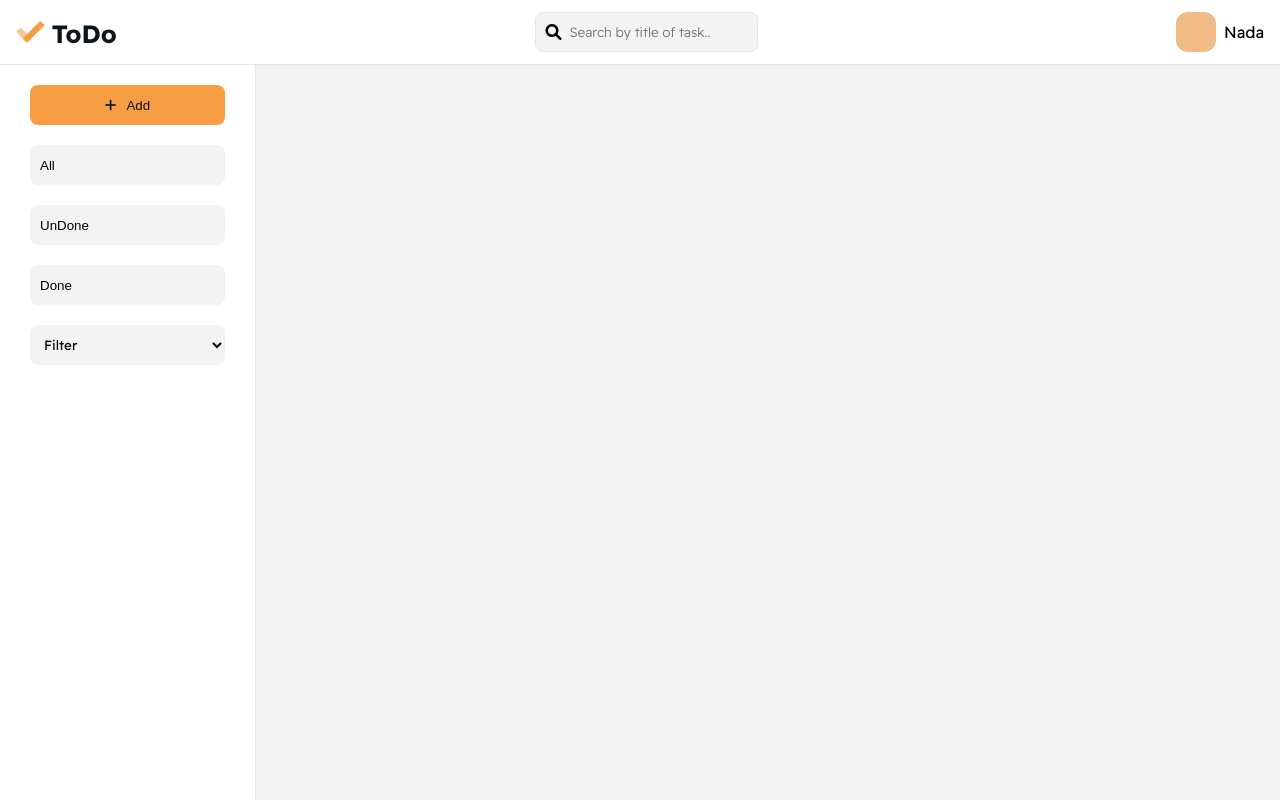
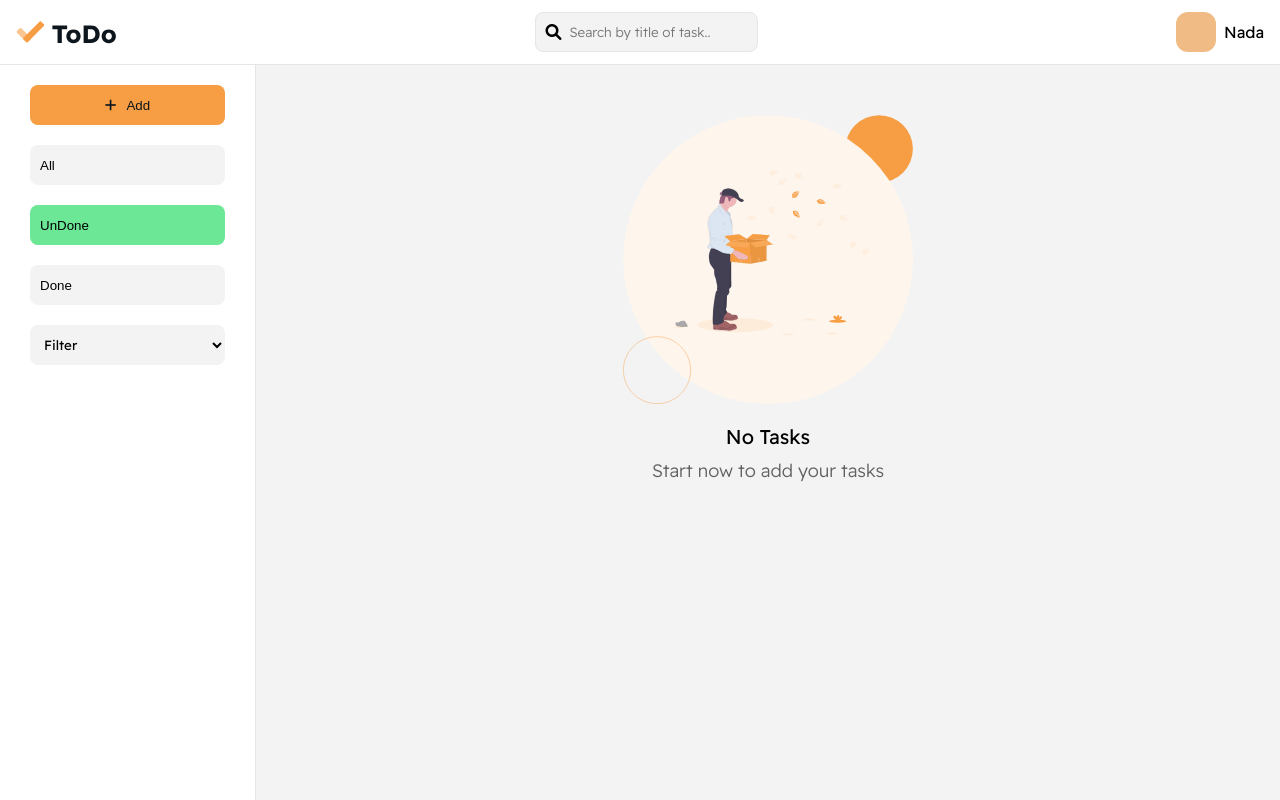
Before and after one commit to GSG-G11/todo-mohammad-nada, a React (Create React App) app: page / in a window 1280 px wide. Both pictures are taken after a click on the button "UnDone". Built offline with nearby package versions, Linux system fonts and the light colour scheme.

Commit message:
add no task img

```diff
--- a/public/index.html
+++ b/public/index.html
@@ -2,7 +2,7 @@
 <html lang="en" data-theme="light">
   <head>
     <meta charset="utf-8" />
-    <link rel="icon" href="../src/logo.svg" />
+    <link rel="icon" href="" />
     <meta name="viewport" content="width=device-width, initial-scale=1" />
     <meta name="theme-color" content="#000000" />
     <meta name="description" content="Web site created using create-react-app" />
--- a/src/components/Cards/Cards.css
+++ b/src/components/Cards/Cards.css
@@ -97,3 +97,28 @@
   content: '';
   position: absolute;
 }
+
+/* No Task Image */
+.no-task {
+  display: flex;
+  flex-direction: column;
+  align-items: center;
+  margin: 30px auto;
+}
+
+.no-task-img {
+   width: 30%;
+  height: 30%;
+}
+
+.no-task-p {
+  font-size: 20px;
+  margin-top: 20px;
+}
+
+.no-task-desc {
+  font-size: 18px;
+  margin-top: 10px;
+  font-weight: 300;
+  color: rgba(0, 0, 0, 0.603);
+}
--- a/src/components/Cards/Cards.jsx
+++ b/src/components/Cards/Cards.jsx
@@ -1,5 +1,6 @@
 import Card from './Card';
 import './Cards.css';
+import noTask from './noTask.svg';
 
 export default function Cards({
   tasks,
@@ -16,7 +17,8 @@ export default function Cards({
   return (
     <section className="wrap-cards">
       <ul className="grid-cards">
-        {tasks.map((task, index) => {
+        {tasks.length ? (
+          tasks.map((task, index) => {
             return (
               <Card
                 key={index}
@@ -26,7 +28,14 @@ export default function Cards({
                 deleteTask={deleteTask}
               />
             );
-        })}
+          })
+        ) : (
+          <div className="no-task">
+            <img src={noTask} alt="no task" className="no-task-img" />
+            <p className="no-task-p">No Tasks</p>
+            <p className="no-task-desc">Start now to add your tasks</p>
+          </div>
+        )}
       </ul>
     </section>
   );
--- a/src/components/Nav/Controls.jsx
+++ b/src/components/Nav/Controls.jsx
@@ -1,23 +1,32 @@
+import {Component} from 'react'
 import './Nav.css';
-export default function Controls({
-  changeFilter,
-  openModal,
-  doneTasks,
-  unDoneTasks,
-  allTasks,
-}) {
+
+export default class Controls extends Component {
+  state = {
+    active: 'all'
+  }
+
+  isActive = (name) =>{
+      this.setState({active : name})
+  }
+
+  render(){
+
+  const {openModal, changeFilter, allTasks, unDoneTasks, doneTasks } = this.props;
+  const {active} = this.state;
+
   return (
     <nav className="nav">
-      <button className="add-task" onClick={() => openModal('Add')} value="Add">
+      <button className="add-task" onClick={() => openModal('Add')} value="Add" >
         <i className="fa-solid fa-plus"></i>Add
       </button>
-      <button onClick={allTasks} name="all" value="all">
+      <button onClick={() => { allTasks(); this.isActive('all')}} name="all" value="all" className={active === 'all' ? 'active' : 'btn'} >
         All
       </button>
-      <button onClick={unDoneTasks} name="undone" value="UnDone">
+      <button onClick={() => { unDoneTasks(); this.isActive('undone')}} name="undone" value="UnDone" className={active === 'undone' ? 'active' : 'btn'}>
         UnDone
       </button>
-      <button onClick={doneTasks} name="done" value="Done">
+      <button onClick={() => { doneTasks(); this.isActive('done')}} name="done" value="Done" className={active === 'done' ? 'active' : 'btn'}>
         Done
       </button>
       <select name="filter" defaultValue="filter" onChange={changeFilter}>
@@ -29,3 +38,4 @@ export default function Controls({
     </nav>
   );
 }
+}
--- a/src/components/Nav/Nav.css
+++ b/src/components/Nav/Nav.css
@@ -37,3 +37,7 @@ button.add-task {
 .add-task:hover {
   filter: brightness(90%);
 }
+
+button.active{
+    background-color: var(--check);
+}
```
Also changed, not shown: src/components/Cards/noTask.svg (added). Lines whose indentation alone changed are shown as unchanged.
